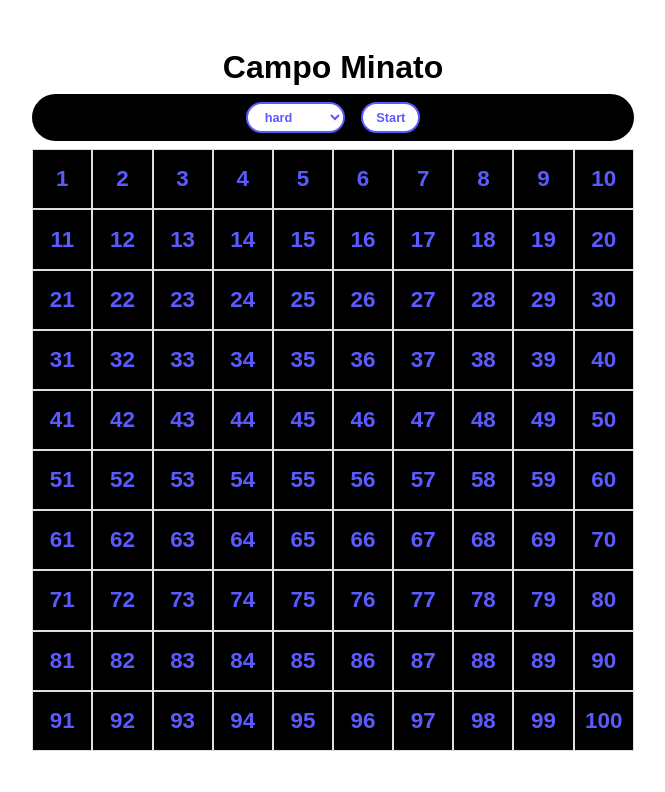
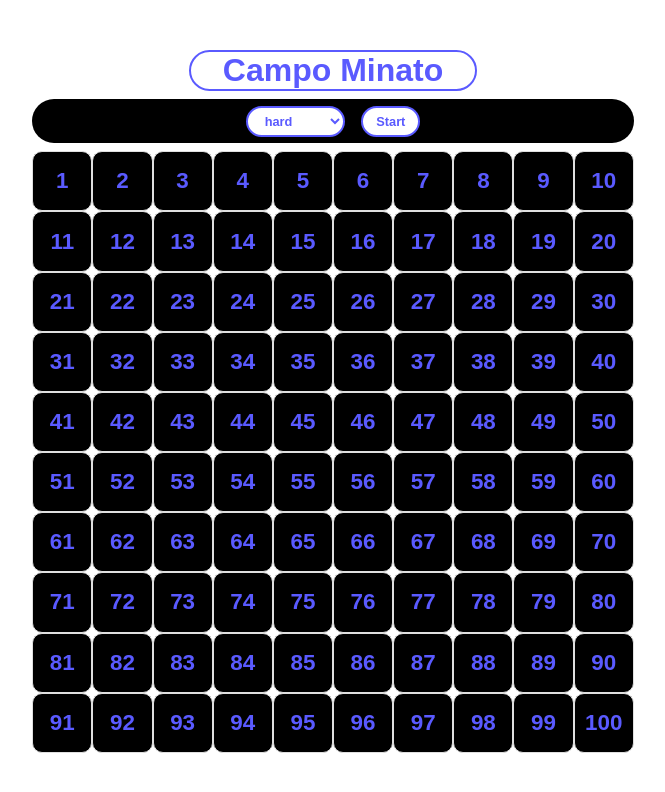
Before and after one commit to christiansaccani/js-campominato-grid, a plain HTML site: page index.html in a window 1280 px wide. Both pictures are taken after a click on the button "Start". Shown: the whole page, without its empty margins (307-972 px from the left). Drawn offline with Linux system fonts and the light colour scheme.

Commit message:
Exercise Done!

```diff
--- a/script.js
+++ b/script.js
@@ -32,13 +32,12 @@
 }
 
 const startBtn = document.querySelector("#start-btn");
-let userChoice;
 
 startBtn.addEventListener("click", function() {
 
     document.querySelector(".map-container").innerHTML = '';   //Per svuotare la pagina corrente al click
 
-    userChoice = document.querySelector("#difficult-select").value
+    const userChoice = document.querySelector("#difficult-select").value
     console.log(userChoice);
 
     if (userChoice == "hard") {
--- a/style.css
+++ b/style.css
@@ -17,6 +17,16 @@
     background-color: white;
 }
 
+h1 {
+    background-color: white;
+    padding: 0 1em;
+    border-radius: 50px;
+    color: rgb(90, 90, 255);
+    border: 2px solid rgb(90, 90, 255);
+
+    margin-top: 0.1em;
+}
+
 #menu {
     background-color: black;
     width: 42vw;
@@ -26,7 +36,7 @@
     justify-content: center;
 
     gap: 1em;
-    padding: .5em;
+    padding: .4em;
 }
 
 #menu #difficult-select {
@@ -61,8 +71,6 @@
 
     width: 42vw;
     height: 42vw;
-
-
 }
 
 .square {
@@ -75,8 +83,11 @@
 
     background-color: black;
     color: rgb(90, 90, 255);
+    border-radius: 10px;
 
     cursor: pointer;
+
+    transition: .25s all;
 }
 
 .active {
@@ -87,19 +98,16 @@
 .hard {
     width: calc(42vw / 10);
     height: calc(42vw / 10);
-
 }
 
 .medium {
     width: calc(42vw / 9);
     height: calc(42vw / 9);
-
 }
 
 .easy {
     width: calc(42vw / 7);
     height: calc(42vw / 7);
-
 }
 
 @media screen and (max-width: 1440px) {
```
